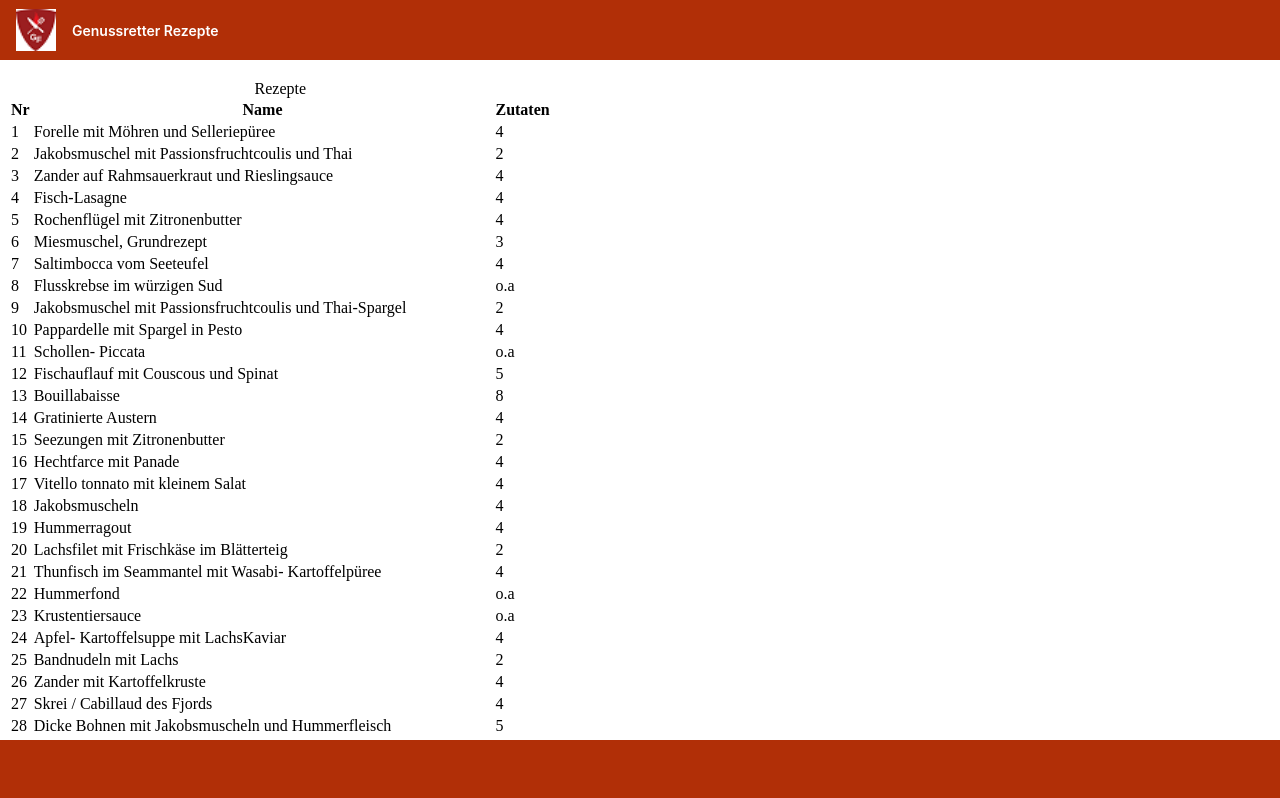
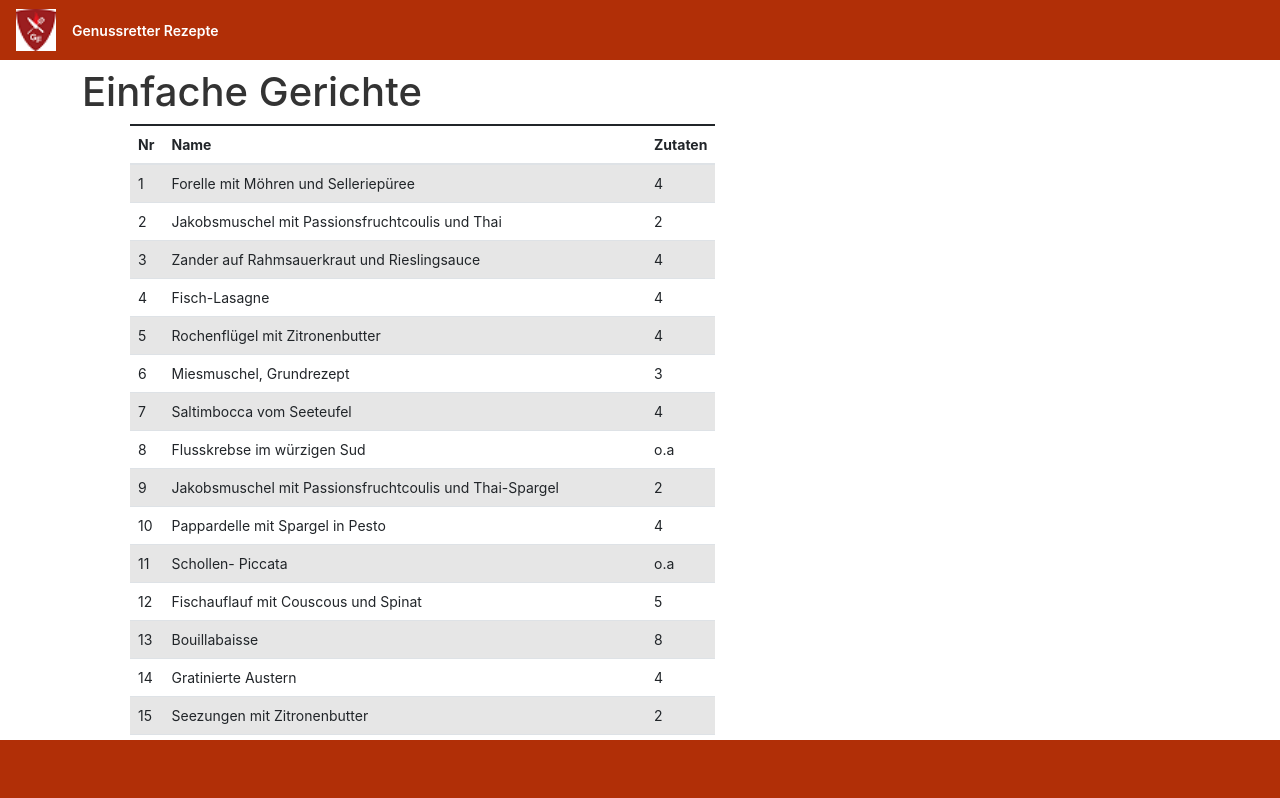
Before and after one commit to JanaMichel/WebTech21_new, an Angular app in the folder Semesteraufgabe/: page /Einfach in a window 1280 px wide. Shown: the top 798 px of the page. Built offline with nearby package versions, Linux system fonts and the light colour scheme.

Commit message:
Anpassen des Footer, Toolbar, CSS anpassung der Tabelle Einfache Gerichte

```diff
--- a/Semesteraufgabe/angular.json
+++ b/Semesteraufgabe/angular.json
@@ -27,9 +27,14 @@
               "src/assets"
             ],
             "styles": [
-              "src/styles.css"
+              "src/styles.css",
+              "node_modules/bootstrap/dist/css/bootstrap.min.css"
             ],
-            "scripts": []
+            "scripts": [
+              "node_modules/jquery/dist/jquery.slim.min.js",
+              "node_modules/popper.js/dist/umd/popper.min.js",
+              "node_modules/bootstrap/dist/js/bootstrap.min.js"
+            ]
           },
           "configurations": {
             "production": {
--- a/Semesteraufgabe/package.json
+++ b/Semesteraufgabe/package.json
@@ -18,6 +18,9 @@
     "@angular/platform-browser": "~12.2.0",
     "@angular/platform-browser-dynamic": "~12.2.0",
     "@angular/router": "~12.2.0",
+    "bootstrap": "^4.6.1",
+    "jquery": "^3.6.0",
+    "popper.js": "^1.16.1",
     "rxjs": "~6.6.0",
     "tslib": "^2.3.0",
     "zone.js": "~0.11.4"
--- a/Semesteraufgabe/src/app/einfach/einfach.component.html
+++ b/Semesteraufgabe/src/app/einfach/einfach.component.html
@@ -1,3 +1,42 @@
+<link href="https://cdn.jsdelivr.net/npm/bootstrap@5.1.3/dist/css/bootstrap.min.css" rel="stylesheet" integrity="sha384-1BmE4kWBq78iYhFldvKuhfTAU6auU8tT94WrHftjDbrCEXSU1oBoqyl2QvZ6jIW3" crossorigin="anonymous">
+
+<style>
+
+:host {
+      font-family: -apple-system, BlinkMacSystemFont, "Segoe UI", Roboto, Helvetica, Arial, sans-serif, "Apple Color Emoji", "Segoe UI Emoji", "Segoe UI Symbol";
+      font-size: 14px;
+      color: #333;
+      box-sizing: border-box;
+      -webkit-font-smoothing: antialiased;
+      -moz-osx-font-smoothing: grayscale;
+    }
+
+
+h1,
+    h2,
+    h3,
+    h4,
+    h5,
+    h6 {
+      margin: 8px 0;
+    }
+
+    p {
+      margin: 0;
+    }
+
+    table {
+      display: inline;
+      margin: 32px;
+      padding: 16px 16px;
+      width: 97%;
+      flex-direction: column;
+      align-items: center;
+    }
+
+
+
+</style>
 
 <div class="container">
     <h1>Einfache Gerichte</h1>
--- a/Semesteraufgabe/src/app/footer/footer.component.html
+++ b/Semesteraufgabe/src/app/footer/footer.component.html
@@ -4,7 +4,7 @@
       display: flex;
       align-items: center;
       line-height: 20px;
-      position: absolute;
+      position: sticky;
       bottom: 0;
       left: 0;
       right: 0;
--- a/Semesteraufgabe/src/app/startseite/startseite.component.html
+++ b/Semesteraufgabe/src/app/startseite/startseite.component.html
@@ -29,7 +29,7 @@
       display: flex;
       margin: 82px auto 32px;
       padding: 0 16px;
-      max-width: 960px;
+
       flex-direction: column;
       align-items: center;
     }
--- a/Semesteraufgabe/src/app/toolbar/toolbar.component.html
+++ b/Semesteraufgabe/src/app/toolbar/toolbar.component.html
@@ -26,7 +26,7 @@
     }
 
     .toolbar {
-      position: absolute;
+      position: sticky;
       top: 0;
       left: 0;
       right: 0;
```
Also changed, not shown: 1 other file (tests, documents, lock files or other folders).
